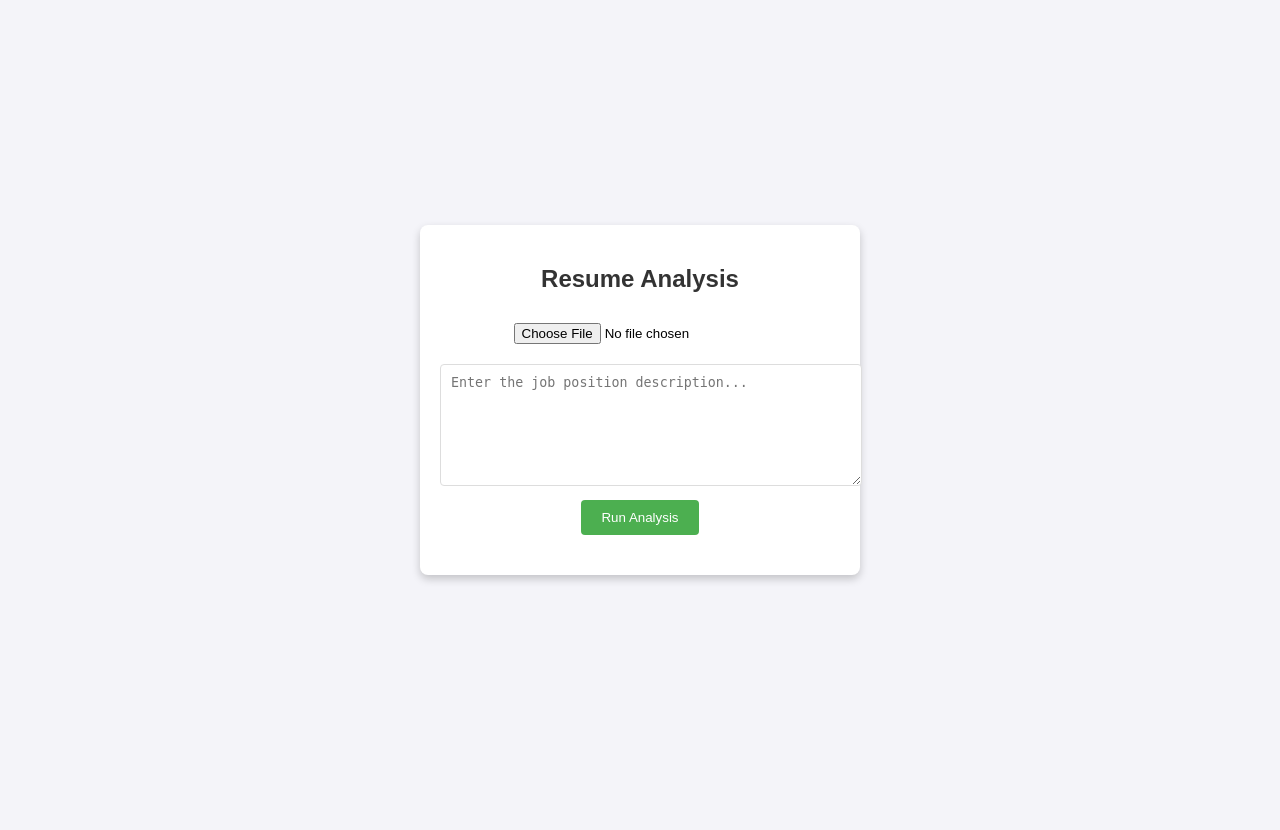
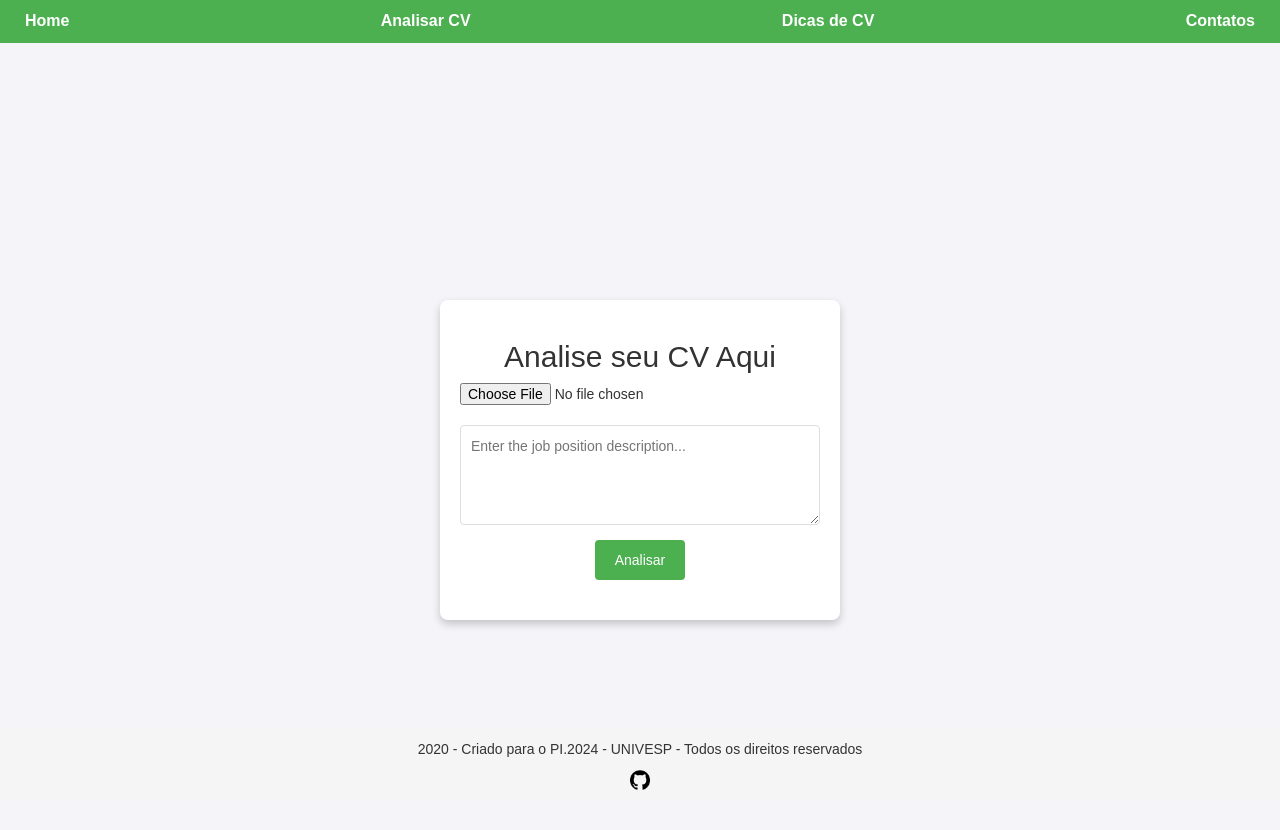
Before and after one commit to bhnunes/PI_Univesp_2024_2, a Flask app: template app/templates/index.html in a window 1280 px wide. Before the commit the page ends 582 px from the top, so only its background shows below. Run offline with Flask 3, Linux system fonts and the light colour scheme; the template is opened without the code that fills it: most values are stand-ins (such as "Sample title", 1, 10 or a date in 2020).

Commit message:
added some structure

```diff
--- /dev/null
+++ b/app/static/script.js
@@ -0,0 +1,33 @@
+async function runAnalysis() {
+    const pdfFile = document.getElementById('pdfFile').files[0];
+    const jobDescription = document.getElementById('jobDescription').value;
+    const resultDiv = document.getElementById('result');
+
+    if (!pdfFile || !jobDescription) {
+        resultDiv.innerHTML = "<p style='color: red;'>Please upload a PDF and enter a job description.</p>";
+        return;
+    }
+
+    const formData = new FormData();
+    formData.append('file', pdfFile);
+    formData.append('job_description', jobDescription);
+
+    resultDiv.innerHTML = "Analyzing...";
+
+    try {
+        const response = await fetch('/upload', {
+            method: 'POST',
+            body: formData
+        });
+
+        const result = await response.json();
+        if (response.ok) {
+            resultDiv.innerHTML = `<p style="color: green;">${result.result}: ${result.reason}</p>`;
+            resultDiv.innerHTML = `<p style="color: green;">Percentual de Match: ${result.similarity_score}</p>`;
+        } else {
+            resultDiv.innerHTML = `<p style="color: red;">${result.result}: ${result.reason}</p>`;
+        }
+    } catch (error) {
+        resultDiv.innerHTML = "<p style='color: red;'>Error during analysis. Please try again.</p>";
+    }
+}
--- /dev/null
+++ b/app/static/styles.css
@@ -0,0 +1,89 @@
+body, html {
+    font-family: Arial, sans-serif;
+    display: flex;
+    justify-content: center;
+    align-items: center;
+    height: 100vh;
+    margin: 0;
+    padding: 0;
+    background-color: #f4f4f9;
+    /* Add this line to allow space for nav */
+    padding-top: 60px; /* Adjust the padding as needed */
+}
+.container {
+    width: 400px;
+    padding: 20px;
+    background-color: #fff;
+    box-shadow: 0 4px 8px rgba(0, 0, 0, 0.2);
+    border-radius: 8px;
+    text-align: center;
+}
+
+h2 {
+    color: #333;
+}
+
+textarea {
+    width: 100%;
+    height: 100px;
+    margin: 10px 0;
+    padding: 10px;
+    border: 1px solid #ddd;
+    border-radius: 4px;
+    resize: vertical;
+}
+
+input[type="file"] {
+    margin: 10px 0;
+}
+
+button {
+    padding: 10px 20px;
+    background-color: #4CAF50;
+    color: white;
+    border: none;
+    border-radius: 4px;
+    cursor: pointer;
+}
+
+button:disabled {
+    background-color: #aaa;
+}
+
+#result {
+    margin-top: 20px;
+    color: #333;
+}
+
+
+nav {
+    background-color: #4CAF50;
+    color: white;
+    padding: 10px;
+    margin: 0px;
+    width: 100%;
+    display: flex;
+    justify-content: space-between;
+    /* Add this line for fixed positioning */
+    position: fixed;
+    top: 0; /* Place it at the top of the viewport */
+    z-index: 10; /* Ensure it stays on top of other elements */
+}
+
+nav a {
+    color: white;
+    text-decoration: none;
+    font-weight: bold;
+    font-size: medium;
+    padding: 0 15px;
+}
+
+
+  .rodape {
+    text-align: center;
+    position:fixed;
+    bottom: 0;
+    width: 100%;
+    background-color: #f5f5f5; /* Cor de fundo do rodapé (opcional) */
+    padding: 10px 0;
+  }
--- /dev/null
+++ b/app/templates/base.html
@@ -0,0 +1,25 @@
+<!DOCTYPE html>
+<html>
+<head>
+    <meta charset="UTF-8">
+    <title>{% block title %}{% endblock %}</title>
+    <script src="https://ajax.googleapis.com/ajax/libs/jquery/3.6.3/jquery.min.js"></script>
+    <!-- Latest compiled and minified CSS -->
+    <link rel="stylesheet" href="https://cdn.jsdelivr.net/npm/bootstrap@3.3.7/dist/css/bootstrap.min.css" integrity="sha384-BVYiiSIFeK1dGmJRAkycuHAHRg32OmUcww7on3RYdg4Va+PmSTsz/K68vbdEjh4u" crossorigin="anonymous">
+    <!-- Optional theme -->
+    <link rel="stylesheet" href="https://cdn.jsdelivr.net/npm/bootstrap@3.3.7/dist/css/bootstrap-theme.min.css" integrity="sha384-rHyoN1iRsVXV4nD0JutlnGaslCJuC7uwjduW9SVrLvRYooPp2bWYgmgJQIXwl/Sp" crossorigin="anonymous">
+    <!-- Latest compiled and minified JavaScript -->
+    <script src="https://cdn.jsdelivr.net/npm/bootstrap@3.3.7/dist/js/bootstrap.min.js" integrity="sha384-Tc5IQib027qvyjSMfHjOMaLkfuWVxZxUPnCJA7l2mCWNIpG9mGCD8wGNIcPD7Txa" crossorigin="anonymous"></script>
+    <link rel="stylesheet" href="{{ url_for('static', filename='styles.css') }}">
+    <meta name="viewport" content="width=device-width, initial-scale=1.0">
+</head>
+<body>
+    <nav>
+        <a href="/">Home</a>
+        <a href="/analisar">Analisar CV</a>
+        <a href="/dicas">Dicas de CV</a>
+        <a href="/contato">Contatos</a>
+    </nav>
+    {% block content %}{% endblock %}
+    </body>
+</html>
--- a/app/templates/index.html
+++ b/app/templates/index.html
@@ -1,101 +1,21 @@
-<!DOCTYPE html>
-<html lang="en">
-<head>
-  <meta charset="UTF-8">
-  <meta name="viewport" content="width=device-width, initial-scale=1.0">
-  <title>Resume Analysis</title>
-  <style>
-    body {
-      font-family: Arial, sans-serif;
-      display: flex;
-      justify-content: center;
-      align-items: center;
-      height: 100vh;
-      margin: 0;
-      background-color: #f4f4f9;
-    }
-    .container {
-      width: 400px;
-      padding: 20px;
-      background-color: #fff;
-      box-shadow: 0 4px 8px rgba(0, 0, 0, 0.2);
-      border-radius: 8px;
-      text-align: center;
-    }
-    h2 {
-      color: #333;
-    }
-    textarea {
-      width: 100%;
-      height: 100px;
-      margin: 10px 0;
-      padding: 10px;
-      border: 1px solid #ddd;
-      border-radius: 4px;
-      resize: vertical;
-    }
-    input[type="file"] {
-      margin: 10px 0;
-    }
-    button {
-      padding: 10px 20px;
-      background-color: #4CAF50;
-      color: white;
-      border: none;
-      border-radius: 4px;
-      cursor: pointer;
-    }
-    button:disabled {
-      background-color: #aaa;
-    }
-    #result {
-      margin-top: 20px;
-      color: #333;
-    }
-  </style>
-</head>
-<body>
-  <div class="container">
-    <h2>Resume Analysis</h2>
-    <input type="file" id="pdfFile" accept="application/pdf">
-    <textarea id="jobDescription" placeholder="Enter the job position description..."></textarea>
-    <button onclick="runAnalysis()">Run Analysis</button>
-    <div id="result"></div>
-  </div>
+{% extends "base.html" %}
 
-  <script>
-    async function runAnalysis() {
-      const pdfFile = document.getElementById('pdfFile').files[0];
-      const jobDescription = document.getElementById('jobDescription').value;
-      const resultDiv = document.getElementById('result');
+{% block title %}🏆Ajuda meu CV🏆{% endblock %}
 
-      if (!pdfFile || !jobDescription) {
-        resultDiv.innerHTML = "<p style='color: red;'>Please upload a PDF and enter a job description.</p>";
-        return;
-      }
+{% block content %}
+    <div class="container">
+        <h2>Analise seu CV Aqui</h2>
+        <input type="file" id="pdfFile" accept="application/pdf">
+        <textarea id="jobDescription" placeholder="Enter the job position description..."></textarea>
+        <button onclick="runAnalysis()">Analisar</button>
+        <div id="result"></div>
+    </div>
+    <script src="{{ url_for('static', filename='script.js') }}"></script>
 
-      const formData = new FormData();
-      formData.append('file', pdfFile);
-      formData.append('job_description', jobDescription);
-
-      resultDiv.innerHTML = "Analyzing...";
-
-      try {
-        const response = await fetch('/upload', {
-          method: 'POST',
-          body: formData
-        });
-
-        const result = await response.json();
-        if (response.ok) {
-          resultDiv.innerHTML = <p style="color: green;">${result.result}: ${result.reason}</p>;
-        } else {
-          resultDiv.innerHTML = <p style="color: red;">${result.result}: ${result.reason}</p>;
-        }
-      } catch (error) {
-        resultDiv.innerHTML = "<p style='color: red;'>Error during analysis. Please try again.</p>";
-      }
-    }
-  </script>
-</body>
-</html>
+    <footer class="rodape">
+      <p>{{ current_year }} - Criado para o PI.2024 - UNIVESP - Todos os direitos reservados</p>
+      <a href="https://github.com/bhnunes/ProjetoPI2024" target="_blank">
+        <img src="{{ url_for('static', filename='github.png') }}" alt="Github" style="width: 20px; height: auto;">
+      </a>
+    </footer>
+{% endblock %}
```
Also changed, not shown: app/static/github.png (added).
